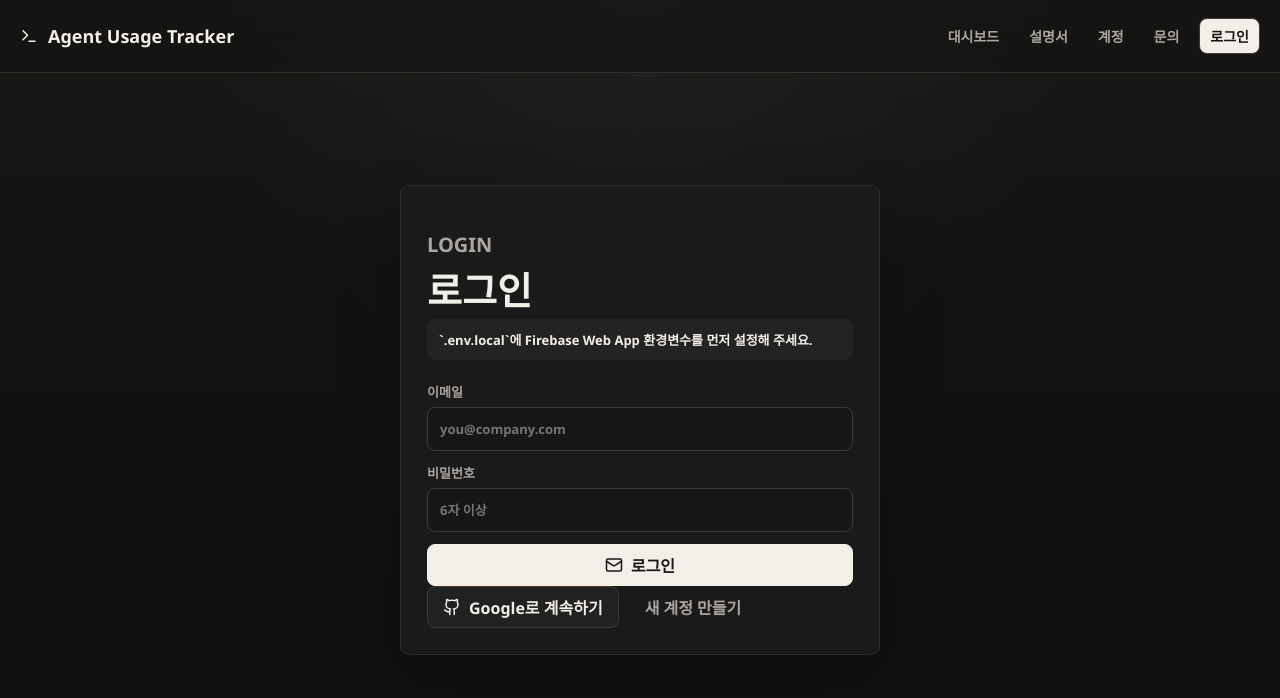
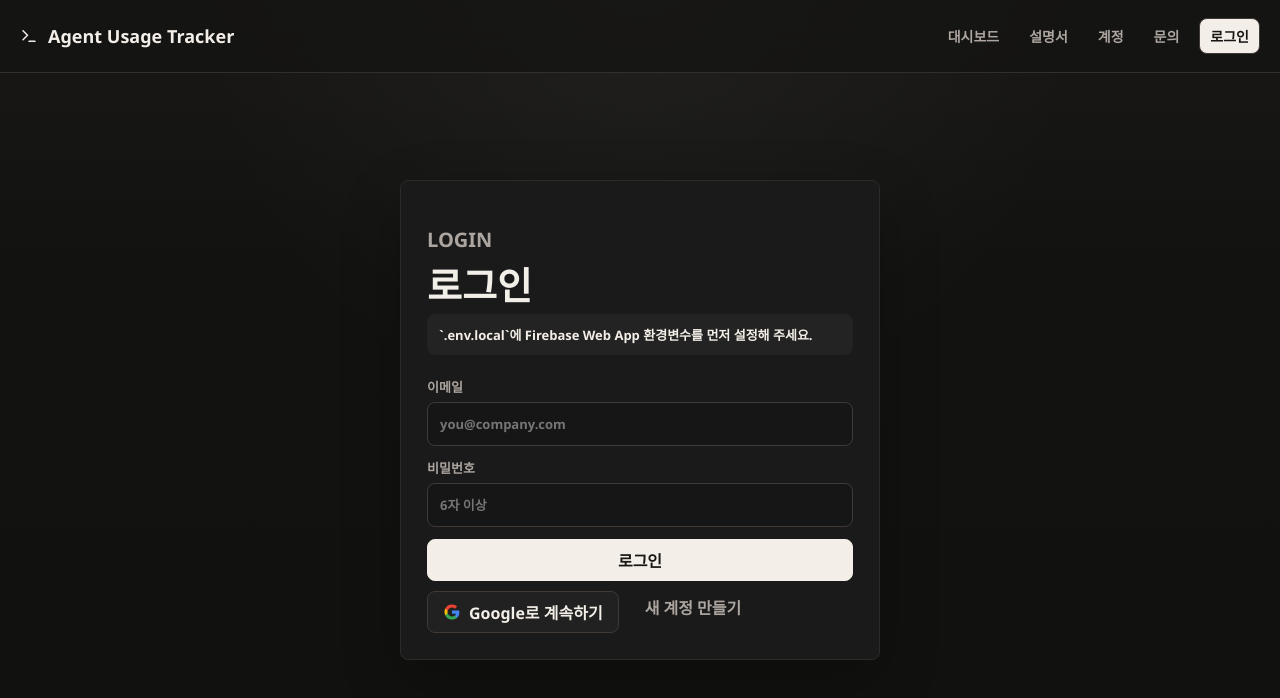
Before and after one commit to MisterKinn/Agent-Usage-Tracker, a Next.js app: page /login in a window 1280 px wide. Shown: the top 698 px of the page. Built offline with nearby package versions, Linux system fonts and the light colour scheme; no server answers.

Commit message:
Refine login actions styling

```diff
--- /dev/null
+++ b/app/login/login.module.css
@@ -0,0 +1,20 @@
+.loginPanel {
+    display: grid;
+}
+
+.googleButton {
+    margin-top: 10px;
+    border-color: rgba(255, 255, 255, 0.82);
+    background: rgba(255, 255, 255, 0.02);
+    color: var(--accent);
+}
+
+.googleButton:hover {
+    background: rgba(255, 255, 255, 0.06);
+}
+
+.googleMark {
+    width: 18px;
+    height: 18px;
+    flex: 0 0 auto;
+}
--- a/app/login/page.tsx
+++ b/app/login/page.tsx
@@ -9,10 +9,37 @@ import {
     updateProfile,
     type User,
 } from "firebase/auth";
-import { Github, Mail, UserRound } from "lucide-react";
 import { useRouter } from "next/navigation";
 import { FormEvent, useEffect, useState } from "react";
 import { auth, hasFirebaseConfig } from "@/lib/firebase";
+import styles from "./login.module.css";
+
+function GoogleMark() {
+    return (
+        <svg
+            aria-hidden="true"
+            className={styles.googleMark}
+            viewBox="0 0 24 24"
+        >
+            <path
+                d="M21.805 12.23c0-.77-.069-1.508-.198-2.215H12v4.19h5.487a4.694 4.694 0 0 1-2.036 3.08v2.56h3.294c1.928-1.776 3.06-4.396 3.06-7.615Z"
+                fill="#4285F4"
+            />
+            <path
+                d="M12 22c2.76 0 5.074-.915 6.765-2.476l-3.294-2.56c-.914.613-2.083.975-3.47.975-2.668 0-4.928-1.8-5.734-4.22H2.86v2.64A10 10 0 0 0 12 22Z"
+                fill="#34A853"
+            />
+            <path
+                d="M6.266 13.72A5.993 5.993 0 0 1 5.945 12c0-.597.108-1.176.32-1.72V7.64H2.86A10 10 0 0 0 2 12c0 1.61.385 3.135 1.06 4.36l3.206-2.64Z"
+                fill="#FBBC05"
+            />
+            <path
+                d="M12 6.061c1.501 0 2.85.516 3.912 1.53l2.934-2.935C17.07 2.992 14.756 2 12 2A10 10 0 0 0 2.86 7.64l3.406 2.64C7.072 7.861 9.332 6.061 12 6.061Z"
+                fill="#EA4335"
+            />
+        </svg>
+    );
+}
 
 function readableAuthError(error: unknown) {
     const message = error instanceof Error ? error.message : String(error);
@@ -100,7 +127,7 @@ export default function LoginPage() {
 
     return (
         <main className="page auth-shell">
-            <section className="auth-panel">
+            <section className={`auth-panel ${styles.loginPanel}`}>
                 <p className="eyebrow">
                     {authMode === "signin" ? "Login" : "Sign Up"}
                 </p>
@@ -156,11 +183,6 @@ export default function LoginPage() {
                     {error ? <div className="error">{error}</div> : null}
                     {user ? null : (
                         <button className="button" type="submit">
-                            {authMode === "signin" ? (
-                                <Mail size={18} />
-                            ) : (
-                                <UserRound size={18} />
-                            )}
                             {authMode === "signin" ? "로그인" : "계정 만들기"}
                         </button>
                     )}
@@ -168,11 +190,11 @@ export default function LoginPage() {
 
                 <div className="auth-actions">
                     <button
-                        className="button secondary"
+                        className={`button secondary ${styles.googleButton}`}
                         type="button"
                         onClick={signInGoogle}
                     >
-                        <Github size={18} />
+                        <GoogleMark />
                         Google로 계속하기
                     </button>
                     <button
```
